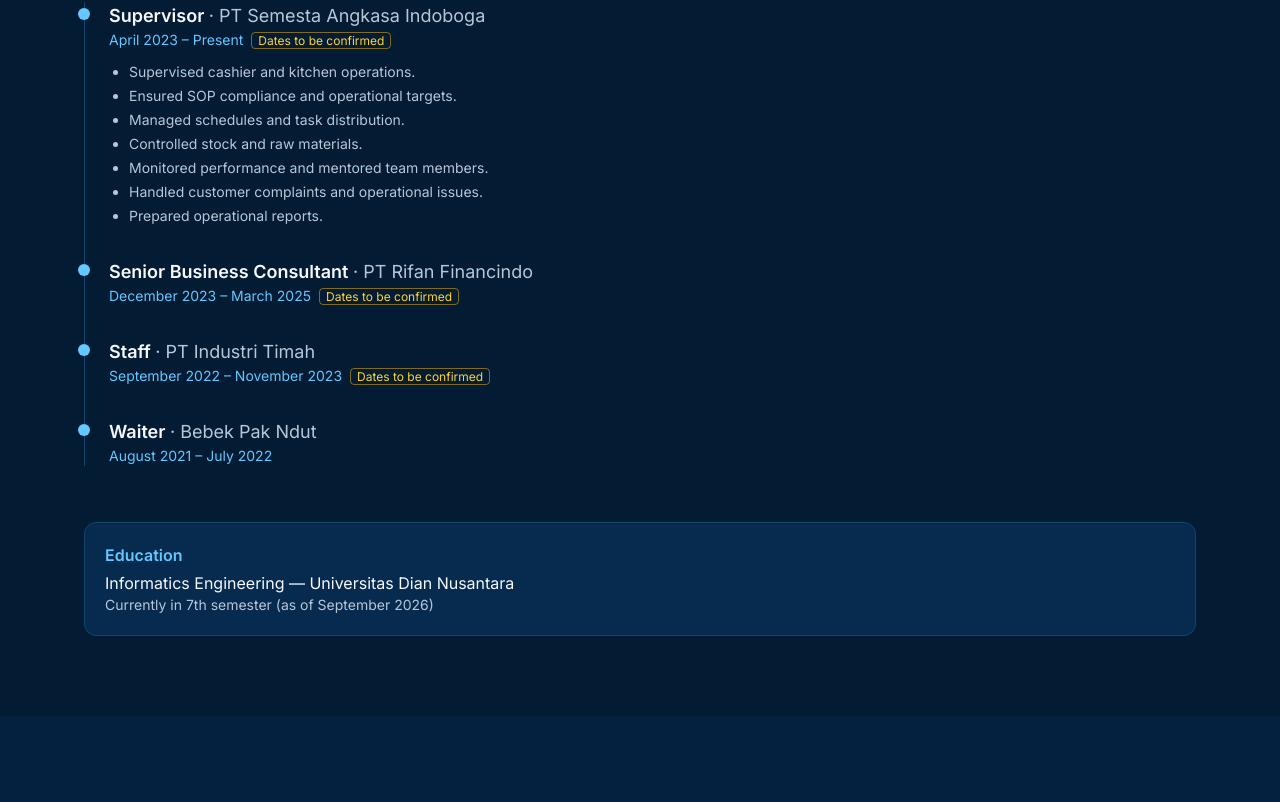
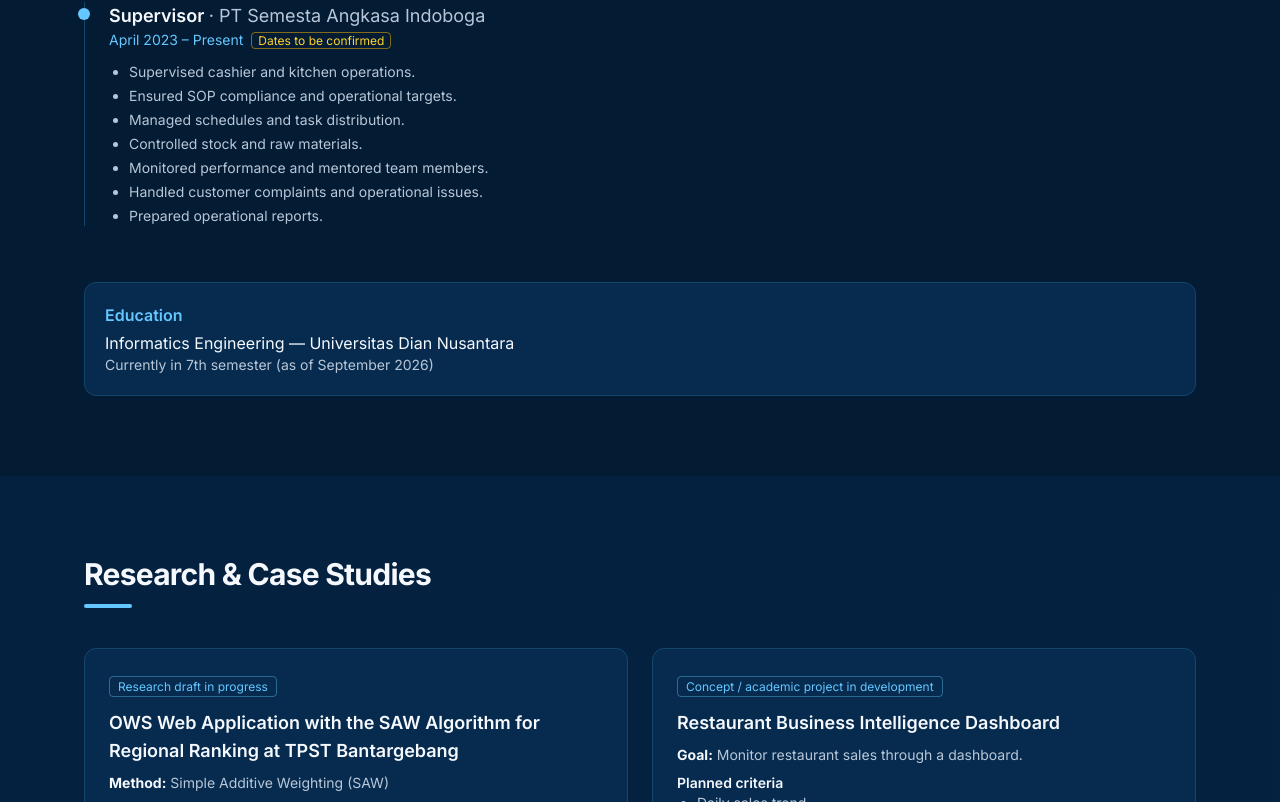
Before and after one commit to BagusFahrezi/portfolio, a React (Vite) app: page / in a window 1280 px wide. Shown: the part 2963-3765 px from the top of the page. Built offline with nearby package versions, Linux system fonts and the light colour scheme.

Commit message:
Update experience.js

```diff
--- a/src/experience.js
+++ b/src/experience.js
@@ -2,7 +2,4 @@
 export const experience = [
   { role:'Supervisor', org:'PT Semesta Angkasa Indoboga', period:[ 'April 2023 – Present','April 2023 – Sekarang'], needsConfirm:true,
     points:[['Supervised cashier and kitchen operations.','Mengawasi operasional kasir dan dapur.'],['Ensured SOP compliance and operational targets.','Memastikan kepatuhan SOP dan target operasional.'],['Managed schedules and task distribution.','Mengatur jadwal dan pembagian tugas.'],['Controlled stock and raw materials.','Mengontrol stok dan bahan baku.'],['Monitored performance and mentored team members.','Memantau performa dan membimbing anggota tim.'],['Handled customer complaints and operational issues.','Menangani keluhan pelanggan dan masalah operasional.'],['Prepared operational reports.','Membuat laporan operasional.']] },
-  { role:'Senior Business Consultant', org:'PT Rifan Financindo', period:['December 2023 – March 2025','Desember 2023 – Maret 2025'], needsConfirm:true, points:[] },
-  { role:'Staff', org:'PT Industri Timah', period:['September 2022 – November 2023','September 2022 – November 2023'], needsConfirm:true, points:[] },
-  { role:'Waiter', org:'Bebek Pak Ndut', period:['August 2021 – July 2022','Agustus 2021 – Juli 2022'], needsConfirm:false, points:[] },
 ]
```
